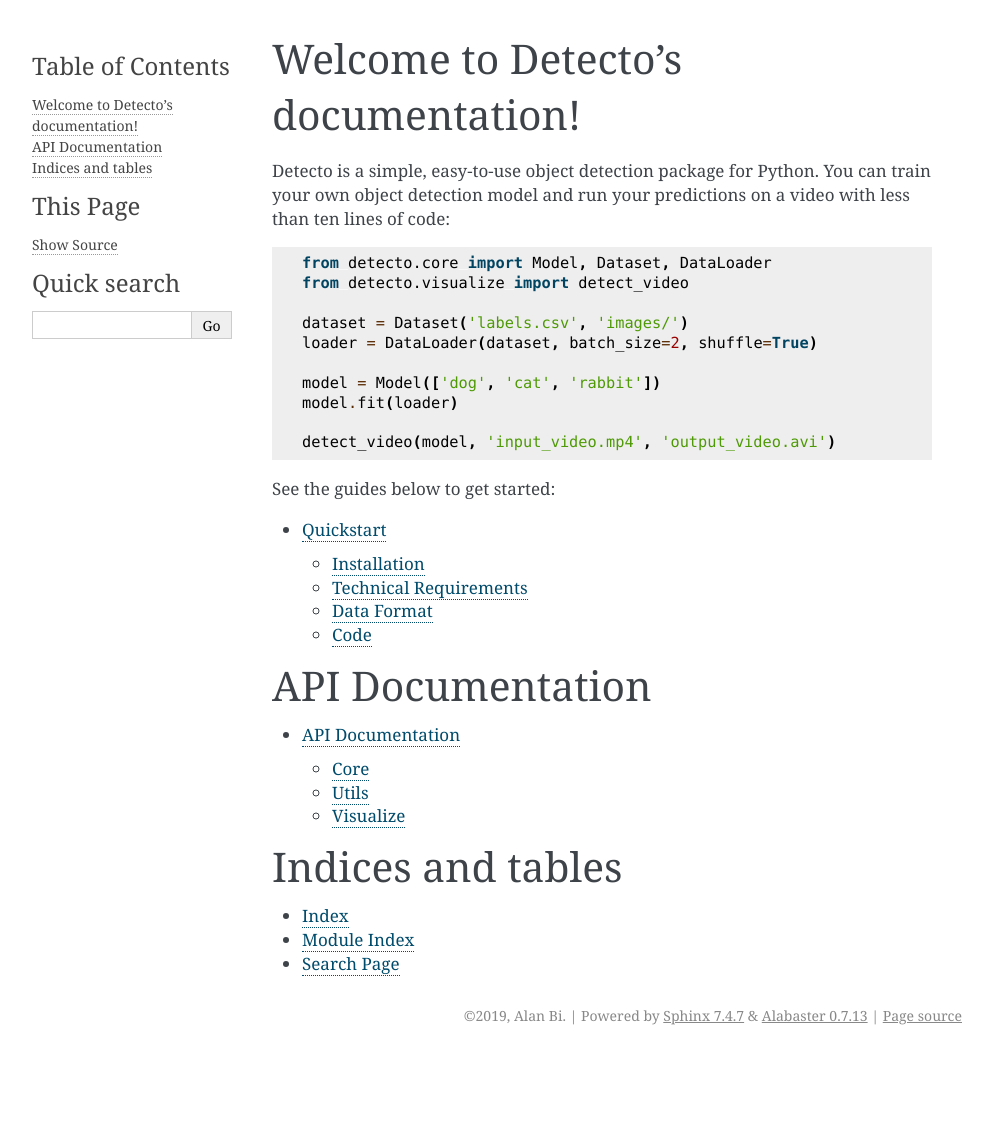
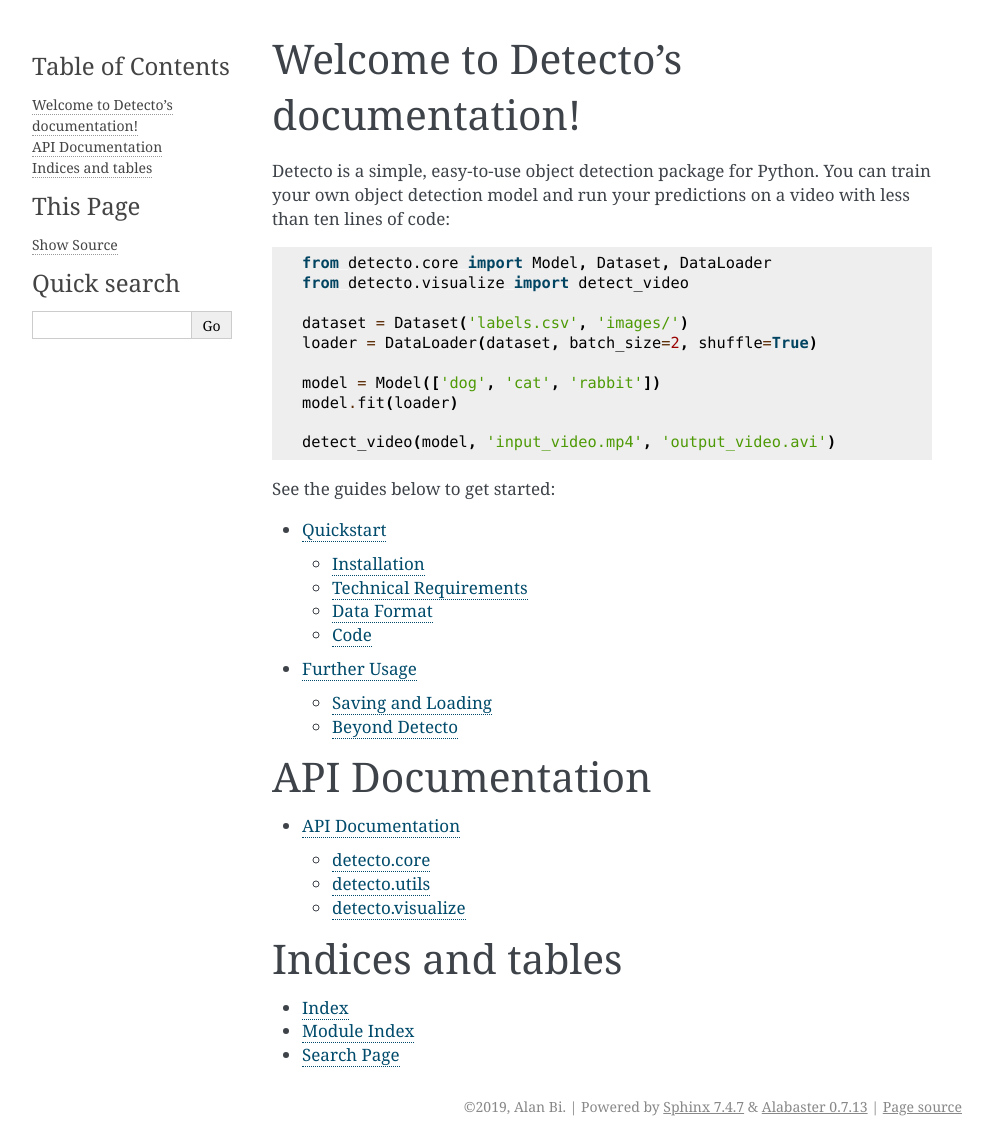
Before and after one commit to alankbi/detecto, a Sphinx documentation site: the page built from docs/index.rst, in a window 1280 px wide. Shown: the whole page, without its empty margins (148-1141 px from the left). Built offline with Sphinx 7.4.7, drawn with Linux system fonts in a browser that asks for light colours; before the commit the page ends 1055 px from its top, so only the background shows below that.

```diff
--- a/docs/api.rst
+++ b/docs/api.rst
@@ -3,8 +3,8 @@
 API Documentation
 =================
 
-Core
-----
+detecto.core
+------------
 
 .. automodule:: detecto.core
    :members:
@@ -14,14 +14,14 @@ Core
    :members:
    :special-members: __init__
 
-Utils
------
+detecto.utils
+-------------
 
 .. automodule:: detecto.utils
    :members:
 
-Visualize
----------
+detecto.visualize
+-----------------
 
 .. automodule:: detecto.visualize
    :members:
--- a/docs/index.rst
+++ b/docs/index.rst
@@ -27,6 +27,7 @@ See the guides below to get started:
    :maxdepth: 2
 
    usage/quickstart
+   usage/further-usage
 
 
 API Documentation
--- /dev/null
+++ b/docs/usage/further-usage.rst
@@ -0,0 +1,14 @@
+.. _further-usage:
+
+Further Usage
+=============
+
+Saving and Loading
+------------------
+
+Text
+
+Beyond Detecto
+--------------
+
+Text
```
Also changed, not shown: docs/usage/quickstart.rst (+30 -5 lines), 1 other file.
